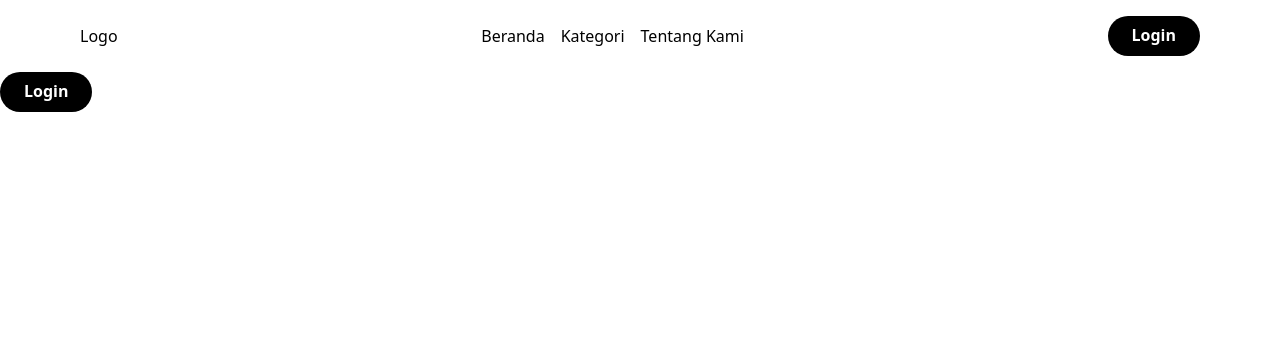
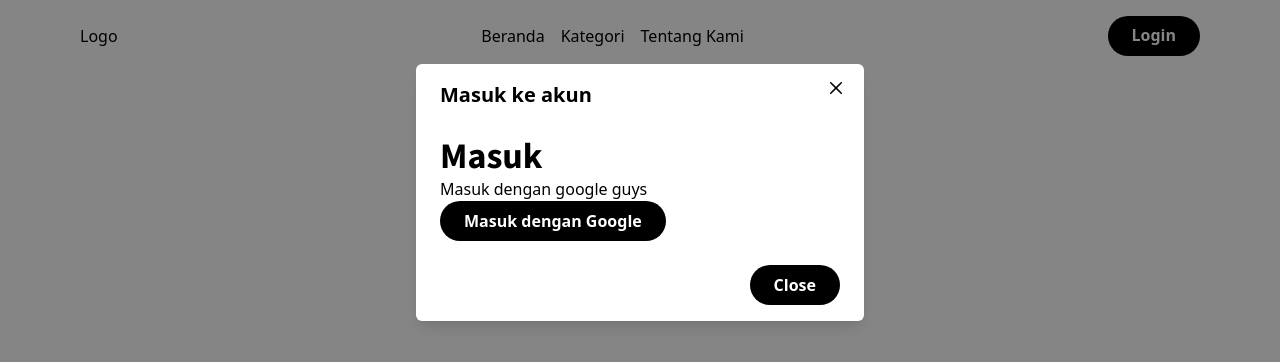
Before and after one commit to irfan44/literanian, a React (Create React App) app: page /login in a window 1280 px wide. Both pictures are taken after a click on the button "Login". Shown: the top 362 px of the page. Built offline with nearby package versions, Linux system fonts and the light colour scheme; no server answers.

Commit message:
fix: change login page to login modal

```diff
--- a/src/pages/Login/index.tsx
+++ b/src/components/LoginModal/index.tsx
@@ -1,13 +1,34 @@
-import { Button } from "@chakra-ui/react";
+import {
+  Button,
+  Heading,
+  Modal,
+  ModalBody,
+  ModalCloseButton,
+  ModalContent,
+  ModalFooter,
+  ModalHeader,
+  ModalOverlay,
+  Text,
+} from "@chakra-ui/react";
 import { auth, db } from "api/firebase";
 import { GoogleAuthProvider, signInWithPopup } from "firebase/auth";
 import { doc, getDoc, setDoc } from "firebase/firestore";
-
+import { useState } from "react";
+import { useNavigate } from "react-router-dom";
 import { useAppDispatch } from "redux/hooks";
 import { setUserProfile } from "redux/reducer/userProfileReducer";
 import { setUserStatus } from "redux/reducer/userStatusReducer";
 
-const Login = () => {
+const LoginModal = ({
+  isOpen,
+  onClose,
+}: {
+  isOpen: boolean;
+  onClose: () => void;
+}) => {
+  const navigate = useNavigate();
+  const [loading, setLoading] = useState(false);
+
   const dispatch = useAppDispatch();
   const provider = new GoogleAuthProvider();
 
@@ -42,6 +63,7 @@ const Login = () => {
   };
 
   const handleLogin = async () => {
+    setLoading(true);
     await signInWithPopup(auth, provider)
       .then(async (response) => {
         const { uid, displayName, photoURL } = response.user;
@@ -50,14 +72,34 @@ const Login = () => {
       })
       .catch((error) => {
         console.log(error);
+      })
+      .finally(() => {
+        setLoading(false);
+        navigate("/explore");
+        onClose();
       });
   };
 
   return (
-    <>
-      <Button onClick={handleLogin}>Login</Button>
-    </>
+    <Modal isOpen={isOpen} onClose={onClose}>
+      <ModalOverlay />
+      <ModalContent>
+        <ModalHeader>Masuk ke akun</ModalHeader>
+        <ModalCloseButton />
+        <ModalBody>
+          <Heading>Masuk</Heading>
+          <Text>Masuk dengan google guys</Text>
+          <Button isLoading={loading} onClick={handleLogin}>
+            Masuk dengan Google
+          </Button>
+        </ModalBody>
+
+        <ModalFooter>
+          <Button onClick={onClose}>Close</Button>
+        </ModalFooter>
+      </ModalContent>
+    </Modal>
   );
 };
 
-export default Login;
+export default LoginModal;
--- a/src/components/Navbar/index.tsx
+++ b/src/components/Navbar/index.tsx
@@ -21,12 +21,18 @@ import {
   Text,
   useDisclosure,
 } from "@chakra-ui/react";
+import LoginModal from "components/LoginModal";
 import React from "react";
 import { useAppSelector } from "redux/hooks";
 import Navlink from "./Navlink";
 
 const Navbar = () => {
   const { isOpen, onOpen, onClose } = useDisclosure();
+  const {
+    isOpen: isOpenLoginModal,
+    onOpen: onOpenLoginModal,
+    onClose: onCloseLoginModal,
+  } = useDisclosure();
   const btnRef = React.useRef<HTMLButtonElement>(null);
 
   const { displayName, photoURL, uid } = useAppSelector(
@@ -64,7 +70,11 @@ const Navbar = () => {
           <Hide below="sm">
             <Navlink />
             <Spacer />
-            {uid ? profileButton() : <Button>Login</Button>}
+            {uid ? (
+              profileButton()
+            ) : (
+              <Button onClick={onOpenLoginModal}>Login</Button>
+            )}
           </Hide>
           <Show below="sm">
             <IconButton ref={btnRef} aria-label="Open menu" onClick={onOpen} />
@@ -85,11 +95,14 @@ const Navbar = () => {
           </DrawerHeader>
           <DrawerBody>
             <Navlink />
-            <Button mt={4}>Login</Button>
+            <Button onClick={onOpenLoginModal} mt="4">
+              Login
+            </Button>
           </DrawerBody>
           <DrawerFooter />
         </DrawerContent>
       </Drawer>
+      <LoginModal isOpen={isOpenLoginModal} onClose={onCloseLoginModal} />
     </>
   );
 };
--- a/src/routes/index.tsx
+++ b/src/routes/index.tsx
@@ -1,12 +1,10 @@
 import Home from "pages/Home";
-import Login from "pages/Login";
 import { Route, Routes } from "react-router-dom";
 
 const AppRouter = () => {
   return (
     <Routes>
       <Route path="/" element={<Home />} />
-      <Route path="/login" element={<Login />} />
     </Routes>
   );
 };
```
